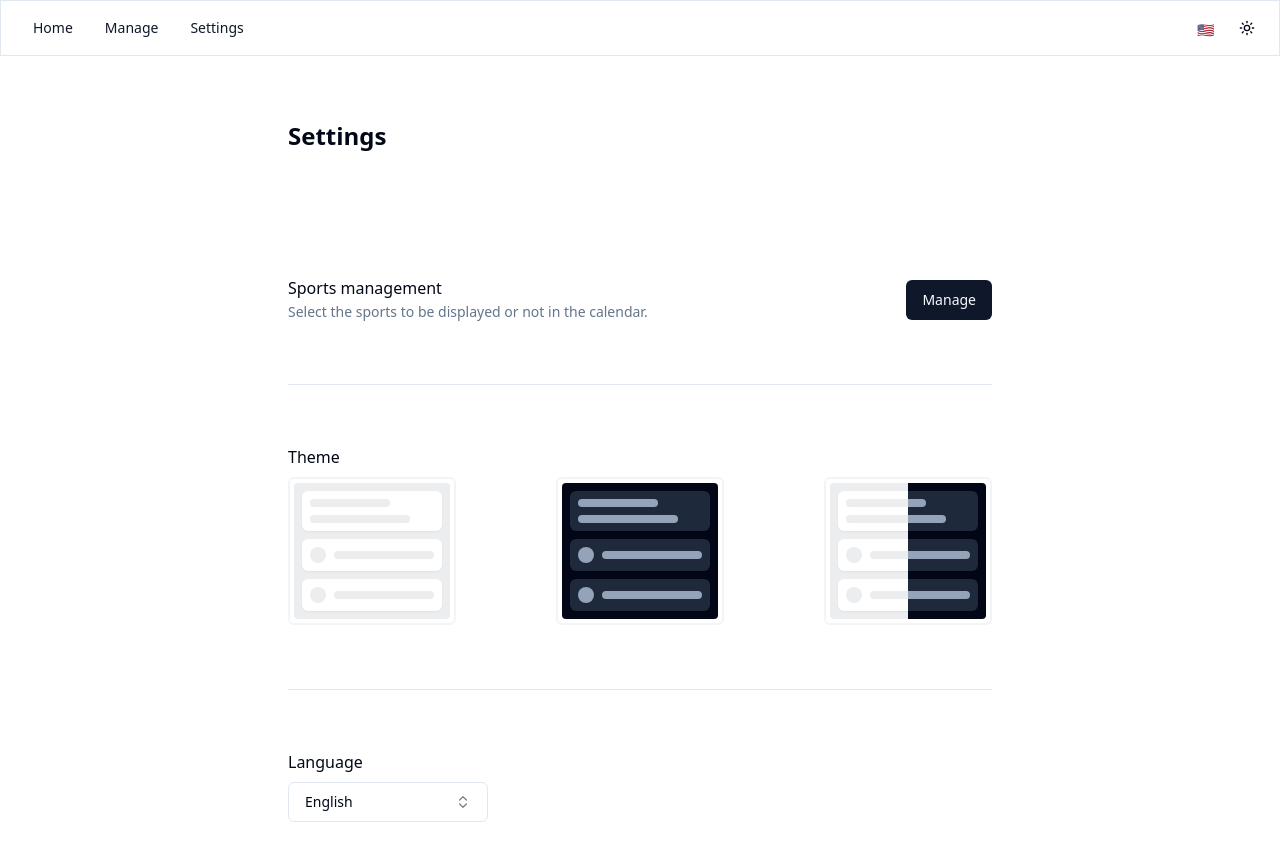
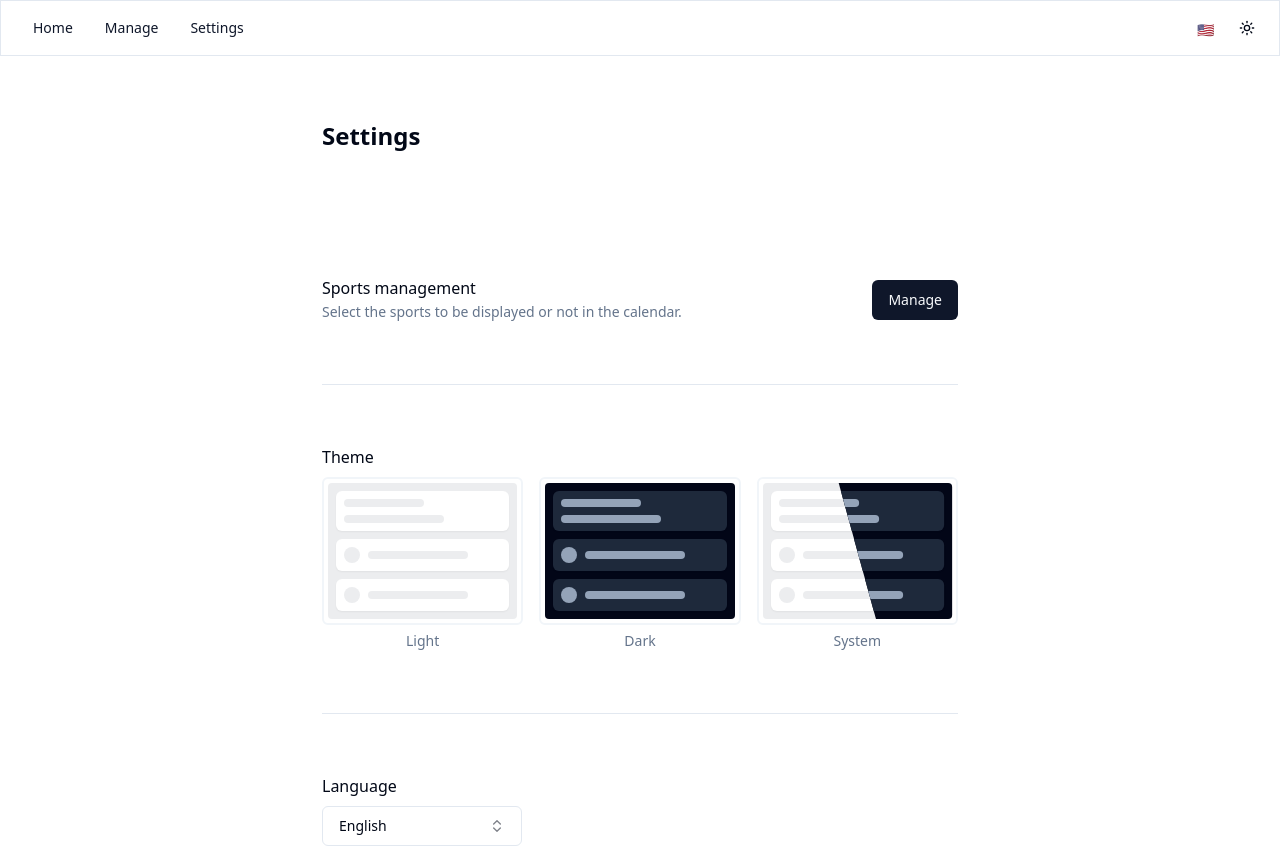
Before and after one commit to ugo-prenat/sports-calendar-front, a React (Vite) app: page /settings in a window 1280 px wide. Before the commit the page ends 822 px from the top, so only its background shows below. Built offline with nearby package versions, Linux system fonts and the light colour scheme.

Commit message:
better theme toggling

```diff
--- a/src/common/i18n/fr.json
+++ b/src/common/i18n/fr.json
@@ -10,7 +10,7 @@
 
   "manage.sports": "Gérer",
   "manage.sports.title": "Gestion des sports",
-  "manage.sports.details": "choisissez les sports à afficher ou non dans le calendrier.",
+  "manage.sports.details": "Choisissez les sports à afficher ou non dans le calendrier.",
 
   "home": "Accueil",
   "manage": "Gérer",
--- a/src/pages/settings/SettingsPage.tsx
+++ b/src/pages/settings/SettingsPage.tsx
@@ -10,7 +10,7 @@ const SettingsPage: FC = () => {
 
   return (
     <div className="h-full flex justify-center mt-16">
-      <div className="w-3/5 min-w-[600px] px-8 flex flex-col gap-16">
+      <div className="w-3/5 min-w-[600px] max-w-[700px] px-8 flex flex-col gap-16">
         <h2 className="font-semibold text-2xl mb-16">{t('settings')}</h2>
 
         <ManageSports />
--- a/src/pages/settings/ThemeToggle.tsx
+++ b/src/pages/settings/ThemeToggle.tsx
@@ -14,10 +14,19 @@ const ThemeToggle: FC = () => {
     <div className="flex flex-col gap-3">
       <h4 className="font-medium leading-none">{t('theme')}</h4>
 
-      <div className="flex justify-between gap-3">
-        <LightThemePlaceholder handleChange={handleChange(THEME_LIGHT)} />
-        <DarkThemePlaceholder handleChange={handleChange(THEME_DARK)} />
-        <SystemThemePlaceholder handleChange={handleChange(THEME_SYSTEM)} />
+      <div className="flex justify-between gap-4">
+        <LightThemePlaceholder
+          handleChange={handleChange(THEME_LIGHT)}
+          label={t('theme.light')}
+        />
+        <DarkThemePlaceholder
+          handleChange={handleChange(THEME_DARK)}
+          label={t('theme.dark')}
+        />
+        <SystemThemePlaceholder
+          handleChange={handleChange(THEME_SYSTEM)}
+          label={t('theme.system')}
+        />
       </div>
     </div>
   );
@@ -25,13 +34,15 @@ const ThemeToggle: FC = () => {
 
 interface IThemePlaceholder {
   handleChange: () => void;
+  label: string;
 }
 
-const LightThemePlaceholder: FC<IThemePlaceholder> = ({ handleChange }) => (
-  <div
-    onClick={handleChange}
-    className="items-center rounded-md border-2 border-muted p-1 hover:border-accent hover:bg-accent hover:text-accent-foreground cursor-pointer"
-  >
+const LightThemePlaceholder: FC<IThemePlaceholder> = ({
+  handleChange,
+  label
+}) => (
+  <div onClick={handleChange} className="flex flex-col flex-1 items-center">
+    <div className="w-full items-center rounded-md border-2 border-muted p-1 hover:border-accent hover:bg-accent hover:text-accent-foreground cursor-pointer">
       <div className="space-y-2 rounded-sm bg-[#ecedef] p-2">
         <div className="space-y-2 rounded-md bg-white p-2 shadow-sm">
           <div className="h-2 w-[80px] rounded-lg bg-[#ecedef]" />
@@ -47,13 +58,16 @@ const LightThemePlaceholder: FC<IThemePlaceholder> = ({ handleChange }) => (
         </div>
       </div>
     </div>
+    <p className="text-sm text-muted-foreground leading-4 mt-2">{label}</p>
+  </div>
 );
 
-const DarkThemePlaceholder: FC<IThemePlaceholder> = ({ handleChange }) => (
-  <div
-    onClick={handleChange}
-    className="items-center rounded-md border-2 border-muted bg-popover p-1 hover:bg-accent hover:text-accent-foreground cursor-pointer"
-  >
+const DarkThemePlaceholder: FC<IThemePlaceholder> = ({
+  handleChange,
+  label
+}) => (
+  <div onClick={handleChange} className="flex flex-col flex-1 items-center">
+    <div className="w-full items-center rounded-md border-2 border-muted bg-popover p-1 hover:bg-accent hover:text-accent-foreground cursor-pointer">
       <div className="space-y-2 rounded-sm bg-slate-950 p-2">
         <div className="space-y-2 rounded-md bg-slate-800 p-2 shadow-sm">
           <div className="h-2 w-[80px] rounded-lg bg-slate-400" />
@@ -69,16 +83,19 @@ const DarkThemePlaceholder: FC<IThemePlaceholder> = ({ handleChange }) => (
         </div>
       </div>
     </div>
+    <p className="text-sm text-muted-foreground leading-4 mt-2">{label}</p>
+  </div>
 );
 
-const SystemThemePlaceholder: FC<IThemePlaceholder> = ({ handleChange }) => (
-  <div
-    onClick={handleChange}
-    className="relative overflow-hidden rounded-md border-2 border-muted cursor-pointer"
-  >
-    <div className="absolute left-1/2 overflow-hidden">
-      <div className="relative left-1/2 -translate-x-full">
-        <div className="items-center bg-popover p-1">
+const SystemThemePlaceholder: FC<IThemePlaceholder> = ({
+  handleChange,
+  label
+}) => (
+  <div onClick={handleChange} className="flex flex-1 flex-col items-center">
+    <div className="group w-full relative overflow-hidden rounded-md border-2 border-muted cursor-pointer hover:border-accent hover:bg-accent hover:text-accent-foreground">
+      <div className="absolute w-full left-[40%] overflow-hidden [clip-path:polygon(0_0,_100%_0,_100%_100%,_20%_100%)]">
+        <div className="relative left-[40%] -translate-x-[80%]">
+          <div className="items-center bg-popover p-1 group-hover:border-accent group-hover:bg-accent group-hover:text-accent-foreground">
             <div className="space-y-2 rounded-sm bg-slate-950 p-2">
               <div className="space-y-2 rounded-md bg-slate-800 p-2 shadow-sm">
                 <div className="h-2 w-[80px] rounded-lg bg-slate-400" />
@@ -115,6 +132,8 @@ const SystemThemePlaceholder: FC<IThemePlaceholder> = ({ handleChange }) => (
         </div>
       </div>
     </div>
+    <p className="text-sm text-muted-foreground leading-4 mt-2">{label}</p>
+  </div>
 );
 
 export default ThemeToggle;
```
Lines whose indentation alone changed are shown as unchanged.
